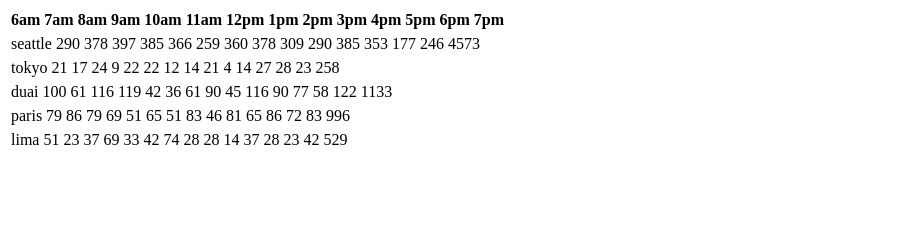
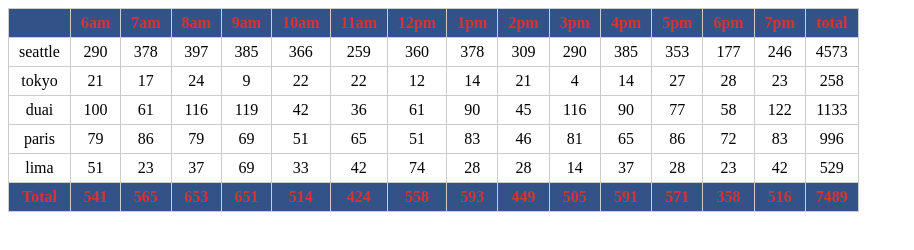
Before and after one commit to mohammadabufarweh/cookie-stand, a plain HTML site: page sales.html in a window 1280 px wide. Shown: the whole page, without its empty margins (0-914 px from the left). Drawn offline with Linux system fonts and the light colour scheme.

Commit message:
lab 07 constructor object

```diff
--- a/js/app.js
+++ b/js/app.js
@@ -1,7 +1,7 @@
 'use strict';
 const parentElement = document.getElementById('cookies');
 let hourss = ['6am', '7am', '8am', '9am', '10am', '11am', '12pm', '1pm', '2pm', '3pm', '4pm', '5pm', '6pm', '7pm'];
-function Cookie(name, minCust, maxCust, avgCookieSale, cookiesPerHour, customerPerHour, hours) {
+function Cookie(name, minCust, maxCust, avgCookieSale, cookiesPerHour, customerPerHour, hours,Total) {
     this.name = name;
     this.minCust = minCust;
     this.maxCust = maxCust;
@@ -10,45 +10,24 @@
     this.customerPerHour = customerPerHour;
     this.avgCustomerConsuming = 0;
     this.hours = hours;
+    Cookie.allCity.push(this);
+    this.total=0
 }
+Cookie.allCity = [];
 Cookie.prototype.getAvg = function (min, max) {
     for (let i = 0; i < hourss.length; i++) {
         let cookie = Math.ceil(getRandomIntInclusive(this.minCust, this.maxCust) * this.avgCookieSale);
         this.cookiesPerHour.push(cookie);
         this.avgCustomerConsuming += cookie;
         console.log(`${this.hours[i]}:${this.cookiesPerHour[i]}`);
+
     };
 }
+const articleElement = document.createElement('article');
+parentElement.appendChild(articleElement);
+const table = document.createElement('table');
+articleElement.appendChild(table);
 Cookie.prototype.render = function () {
-    const articleElement = document.createElement('article');
-    parentElement.appendChild(articleElement);
-
-    // const h2Element = document.createElement('h2');
-    // h2Element.textContent = this.name;
-    // articleElement.appendChild(h2Element);
-
-    // let ulElement = document.createElement('ul');
-    // articleElement.appendChild(ulElement)
-
-
-    // for (let i = 0; i < hours.length; i++) {
-    //     let liElement = document.createElement('li');
-    //     liElement.textContent = `${hours[i]}:${this.cookiesPerHour[i]} cookies`;
-    //     ulElement.appendChild(liElement);
-    // }
-    // let liElement = document.createElement('li');
-    // liElement.textContent = `Total:${this.avgCustomerConsuming} cookies`;
-    // ulElement.appendChild(liElement);
-
-    const table = document.createElement('table');
-    articleElement.appendChild(table);
-
-    //    const tr1 = document.createElement('tr');
-    //    table.appendChild(tr1);
-
-    //    let td1Element =document.createElement('th')
-    //    tr1.appendChild(td1Element);
-    //    td1Element.textContent = `${this.hours}`
 
     const tr2 = document.createElement('tr');
     table.appendChild(tr2);
@@ -67,12 +46,6 @@
 };
 
 Cookie.prototype.renderr = function () {
-
-    const articleElement = document.createElement('article');
-    parentElement.appendChild(articleElement);
-    const table = document.createElement('table');
-    articleElement.appendChild(table);
-
     const tr1 = document.createElement('tr');
     table.appendChild(tr1);
     for (let k = 0; this.hours.length > k; k++) {
@@ -82,15 +55,39 @@
         tr1.appendChild(thElement);
     }
 };
+Cookie.prototype.gitCustNumber = function () {
+    const tr3 = document.createElement('tr');
+    table.appendChild(tr3);
 
-let seattleCookie = new Cookie('seattle', 23, 65, 6.3, [], 0, ['6am', '7am', '8am', '9am', '10am', '11am', '12pm', '1pm', '2pm', '3pm', '4pm', '5pm', '6pm', '7pm']);
+      let thEle = document.createElement('th');
+      tr3.appendChild(thEle)
+        thEle.textContent =' Total';
+        let totalOfTotals = 0;
+        for (let i = 0; i < hourss.length; i++) {
+            let thEle = document.createElement('th');
+            let hourlyTotal = 0;
+            for(let j = 0; j <Cookie.allCity.length; j++) {
+              hourlyTotal +=Cookie.allCity[j].cookiesPerHour[i];
+              totalOfTotals +=Cookie.allCity[j].cookiesPerHour[i];
+            }
+            thEle.textContent = hourlyTotal;
+            tr3.appendChild(thEle);
+          }
+          let th1Ele = document.createElement('th');
+          tr3.appendChild(th1Ele);
+          th1Ele.textContent = totalOfTotals;
+    };
+
+
+let seattleCookie = new Cookie('seattle', 23, 65, 6.3, [], 0, ['','6am', '7am', '8am', '9am', '10am', '11am', '12pm', '1pm', '2pm', '3pm', '4pm', '5pm', '6pm', '7pm','total']);
 let tokyoCookie = new Cookie('tokyo', 3, 24, 1.2, [], [], 0,0);
 let dubaiCookie = new Cookie('duai', 11, 38, 3.2, [], [], 0,0);
 let parisCookie = new Cookie('paris', 20, 38, 2.3, [], [], 0,0);
 let limaCookie = new Cookie('lima', 2, 16, 4.6, [], [], 0,0);
+seattleCookie.renderr();
 seattleCookie.getAvg();
-seattleCookie.renderr();
 seattleCookie.render();
+
 tokyoCookie.getAvg();
 tokyoCookie.render();
 dubaiCookie.getAvg();
@@ -99,7 +96,7 @@
 parisCookie.render();
 limaCookie.getAvg();
 limaCookie.render();
-
+seattleCookie.gitCustNumber();
 function getRandomIntInclusive(min, max) {
     min = Math.ceil(min);
     max = Math.floor(max);
--- a/sales.html
+++ b/sales.html
@@ -3,7 +3,8 @@
 
 <head>
     <title>Document</title>
-    <link href="./style.css"/>
+    <!-- <link href="./style.css"/> -->
+    <link rel="stylesheet" href="./style.css">
 </head>
 
 <body>
```
